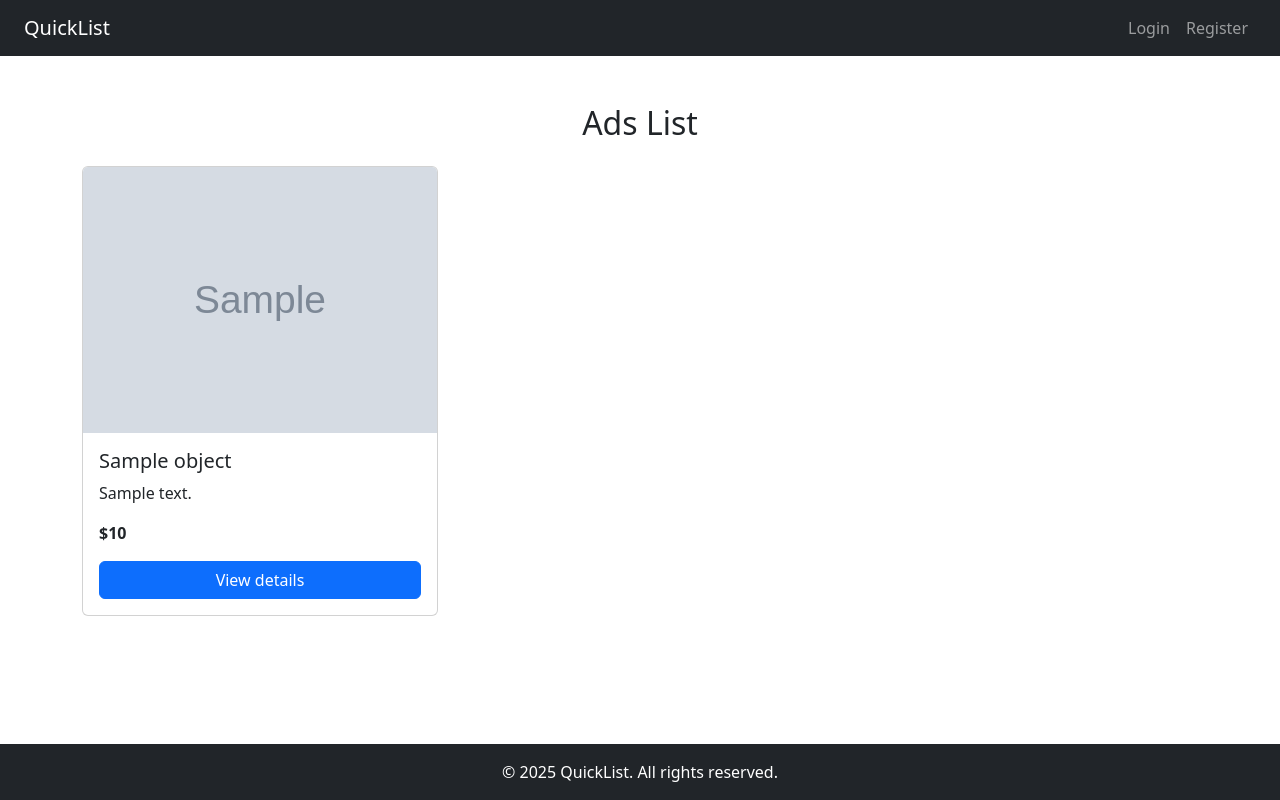
After one commit to rostya-codes/adbox, a Django app: template ads/templates/ads/ads-list.html in a window 1280 px wide. The commit adds this page. Run offline with Django 4.2, Linux system fonts and the light colour scheme; the template is opened without the code that fills it: most values are stand-ins (such as "Sample title", 1, 10 or a date in 2020); grey boxes marked "Sample" are stand-in pictures.

Commit message:
Ad list and detail is done

```diff
--- a/adbox/settings.py
+++ b/adbox/settings.py
@@ -115,3 +115,8 @@ STATIC_ROOT = BASE_DIR / 'staticfiles'
 # https://docs.djangoproject.com/en/4.2/ref/settings/#default-auto-field
 
 DEFAULT_AUTO_FIELD = 'django.db.models.BigAutoField'
+
+# Media
+
+MEDIA_URL = '/media/'
+MEDIA_ROOT = Path(BASE_DIR) / 'media'
--- a/adbox/urls.py
+++ b/adbox/urls.py
@@ -1,3 +1,5 @@
+from django.conf import settings
+from django.conf.urls.static import static
 from django.contrib import admin
 from django.urls import path, include
 
@@ -7,3 +9,5 @@ urlpatterns = [
     path('accounts/', include('accounts.urls')),
     path('ads/', include('ads.urls')),
 ]
+
+urlpatterns += static(settings.MEDIA_URL, document_root=settings.MEDIA_ROOT)
--- /dev/null
+++ b/ads/templates/ads/ads-list.html
@@ -0,0 +1,30 @@
+{% extends "base.html" %}
+
+{% block title %}Ads List — QuickList{% endblock %}
+
+{% block content %}
+<div class="container py-5">
+    <h2 class="mb-4 text-center">Ads List</h2>
+    {% if object_list %}
+        <div class="row">
+            {% for ad in object_list %}
+                <div class="col-md-4 mb-4">
+                    <div class="card h-100">
+                        {% if ad.image %}
+                            <img src="{{ ad.image.url }}" class="card-img-top" alt="{{ ad.title }}">
+                        {% endif %}
+                        <div class="card-body d-flex flex-column">
+                            <h5 class="card-title">{{ ad.title }}</h5>
+                            <p class="card-text text-truncate">{{ ad.description }}</p>
+                            <p class="card-text fw-bold">${{ ad.price }}</p>
+                            <a href="{% url 'ad-detail' ad.pk %}" class="btn btn-primary mt-auto">View details</a>
+                        </div>
+                    </div>
+                </div>
+            {% endfor %}
+        </div>
+    {% else %}
+        <p class="text-center">No ads found.</p>
+    {% endif %}
+</div>
+{% endblock %}
--- a/ads/urls.py
+++ b/ads/urls.py
@@ -4,7 +4,7 @@ from . import views
 urlpatterns = [
     path('create/', views.CreateAdView.as_view(), name='create-ad'),
     path('', views.AdsListView.as_view(), name='ads-list'),
-    path('details/<int:ad_id>/', views.AdDetailsView.as_view(), name='ad-details'),
-    path('update/<int:ad_id>/', views.UpdateAdView.as_view(), name='update-ad'),
-    path('delete/<int:ad_id>/', views.DeleteAdView.as_view(), name='delete-ad'),
+    path('details/<int:pk>/', views.AdDetailView.as_view(), name='ad-detail'),
+    path('update/<int:pk>/', views.UpdateAdView.as_view(), name='update-ad'),
+    path('delete/<int:pk>/', views.DeleteAdView.as_view(), name='delete-ad'),
 ]
--- a/common/templates/common/index.html
+++ b/common/templates/common/index.html
@@ -7,7 +7,7 @@
     <header class="bg-primary text-white text-center py-5">
         <h1 class="display-4">Welcome to QuickList</h1>
         <p class="lead">Post and browse local listings. Chat in real time. It's fast, simple, and free.</p>
-        <a href="" class="btn btn-light btn-lg mt-3">Browse Listings</a>
+        <a href="{% url 'ads-list' %}" class="btn btn-light btn-lg mt-3">Browse Listings</a>
         {% if user.is_authenticated %}
             <a href="{% url 'create-ad' %}" class="btn btn-outline-light btn-lg mt-3">Post Your Ad</a>
         {% endif %}
```
Also changed, not shown: ads/templates/ads/ad_detail.html (added, +22 -0 lines), ads/views.py (+12 -3 lines), media/ads_images/my_bs.jpg (added).
